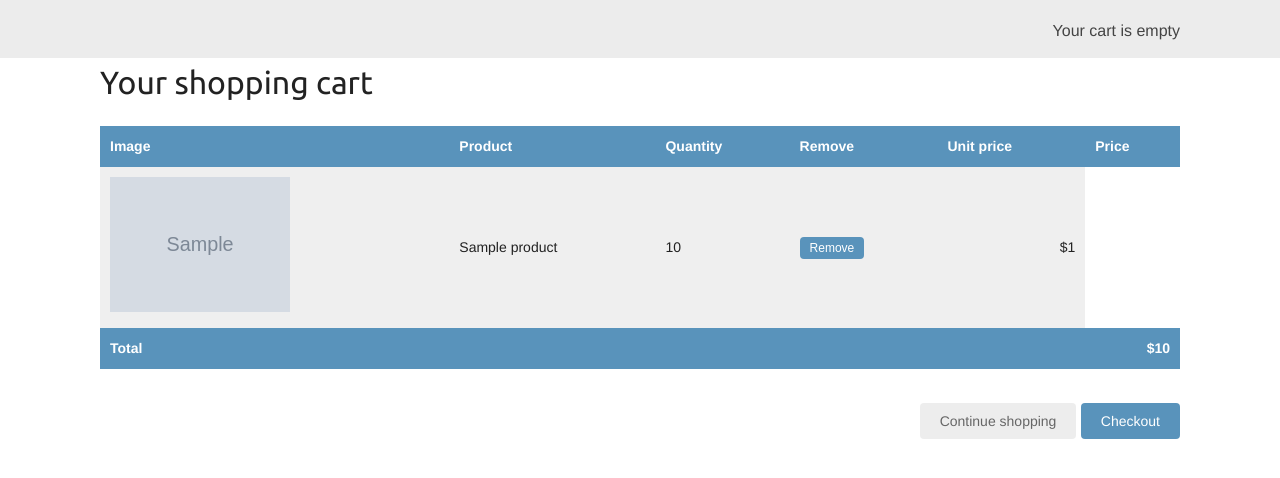
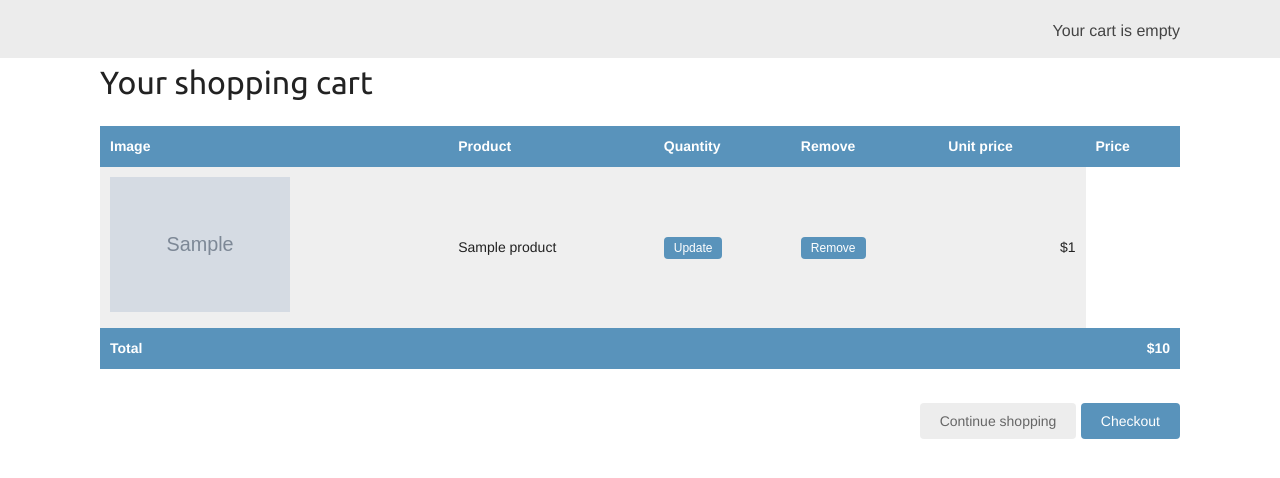
Before and after one commit to wmfinamore/myshop, a Django app: template cart/templates/cart/detail.html in a window 1280 px wide. Shown: the part 53-531 px from the top of the page. Run offline with Django 3.2, Linux system fonts and the light colour scheme; the template is opened without the code that fills it: most values are stand-ins (such as "Sample title", 1, 10 or a date in 2020); grey boxes marked "Sample" are stand-in pictures.

Commit message:
Implemented the update in the cart shop

```diff
--- a/cart/templates/cart/detail.html
+++ b/cart/templates/cart/detail.html
@@ -27,7 +27,14 @@
                             </a>
                         </td>
                         <td>{{ product.name }}</td>
-                        <td>{{ item.quantity }}</td>
+                        <td>
+                            <form action="{% url 'cart:cart_add' product.id %}" method="post">
+                                {{ item.update_quantity_form.quantity }}
+                                {{ item.update_quantity_form.override }}
+                                <input type="submit" value="Update">
+                                {% csrf_token %}
+                            </form>
+                        </td>
                         <td>
                             <form action="{% url 'cart:cart_remove' product.id %}" method="post">
                                 <input type="submit" value="Remove">
--- a/cart/views.py
+++ b/cart/views.py
@@ -28,5 +28,8 @@
 
 def cart_detail(request):
     cart = Cart(request)
+    for item in cart:
+        item['update_quantity_form'] = CartAddProductForm(initial={'quantity': item['quantity'],
+                                                                   'override': True})
     return render(request, 'cart/detail.html',
                   {'cart': cart})
```
